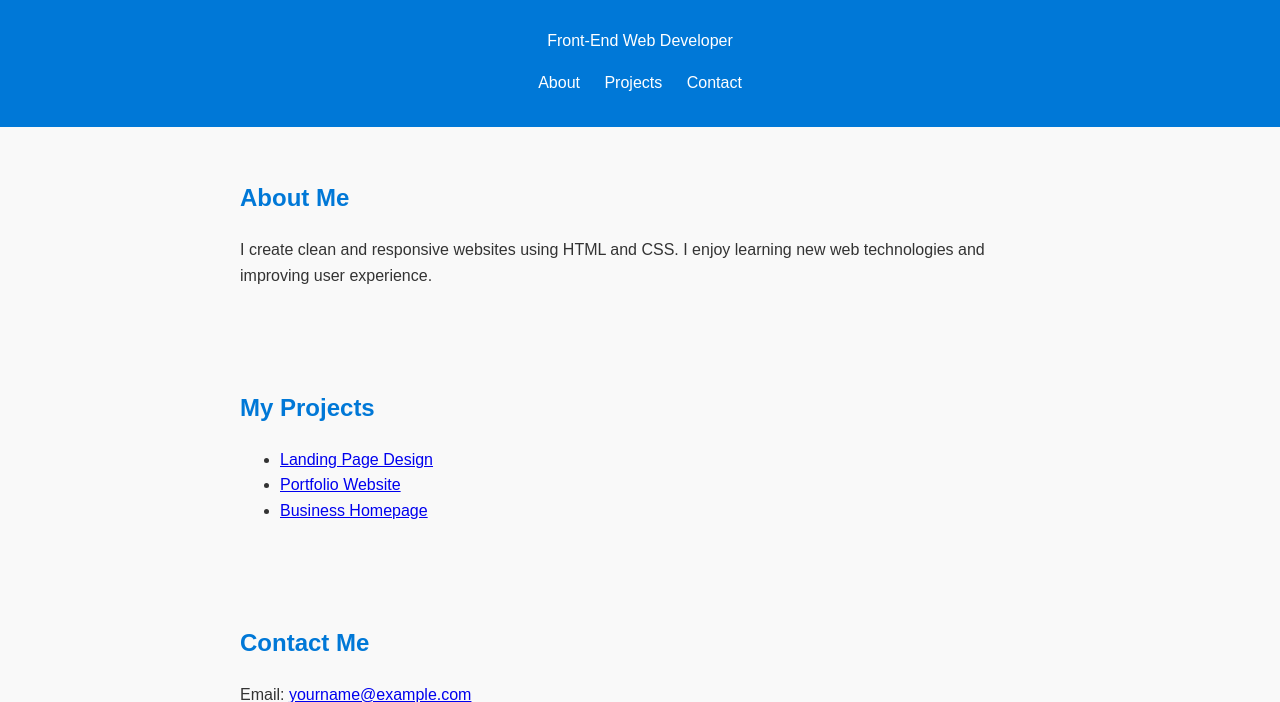
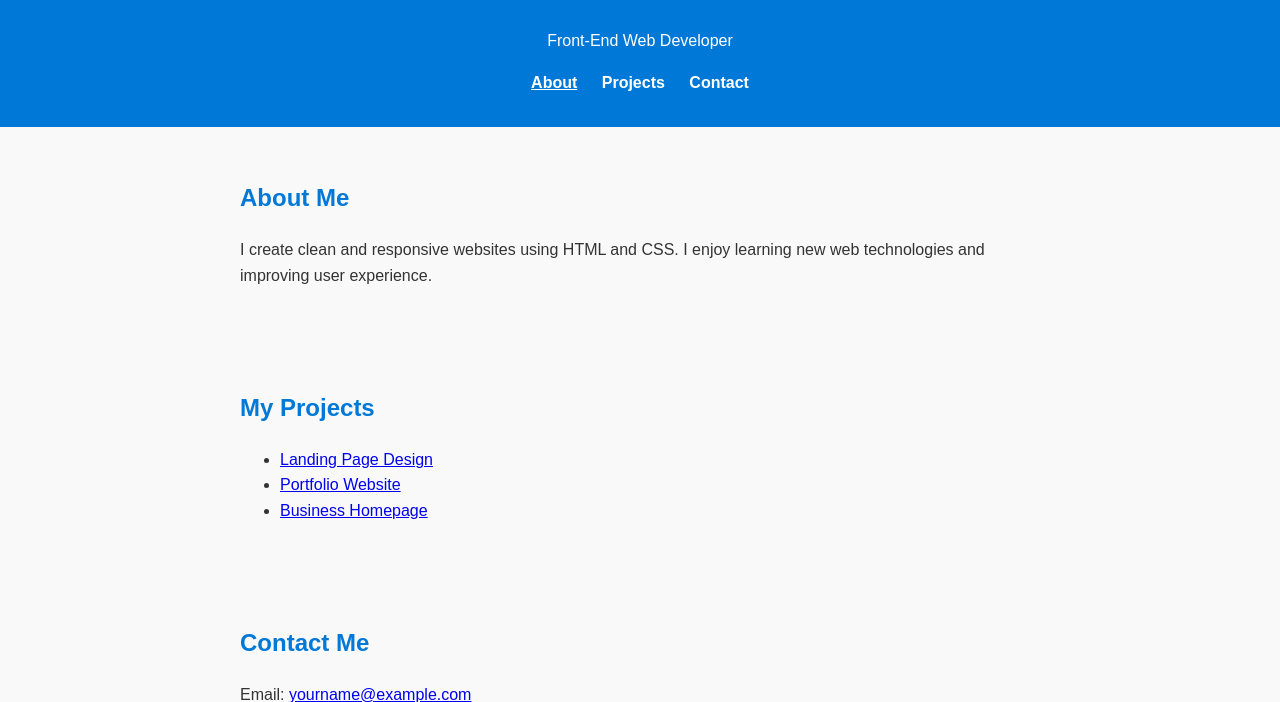
Before and after one commit to zawzawkyaukse123-ops/my-portfolio, a plain HTML site: page index.html in a window 1280 px wide. In both pictures the pointer is over the link "About". Shown: the part 98-800 px from the top of the page. Drawn offline with Linux system fonts and the light colour scheme.

Commit message:
Update style.css

```diff
--- a/style.css
+++ b/style.css
@@ -1,3 +1,4 @@
+/* Global Styles */
 body {
   font-family: Arial, sans-serif;
   line-height: 1.6;
@@ -6,6 +7,7 @@ body {
   color: #333;
 }
 
+/* Header */
 header {
   background: #0078d7;
   color: white;
@@ -17,8 +19,14 @@ nav a {
   color: white;
   margin: 0 10px;
   text-decoration: none;
+  font-weight: bold;
 }
 
+nav a:hover {
+  text-decoration: underline;
+}
+
+/* Sections */
 section {
   padding: 2rem;
   max-width: 800px;
@@ -29,6 +37,7 @@ h2 {
   color: #0078d7;
 }
 
+/* Footer */
 footer {
   text-align: center;
   padding: 1rem;
```
